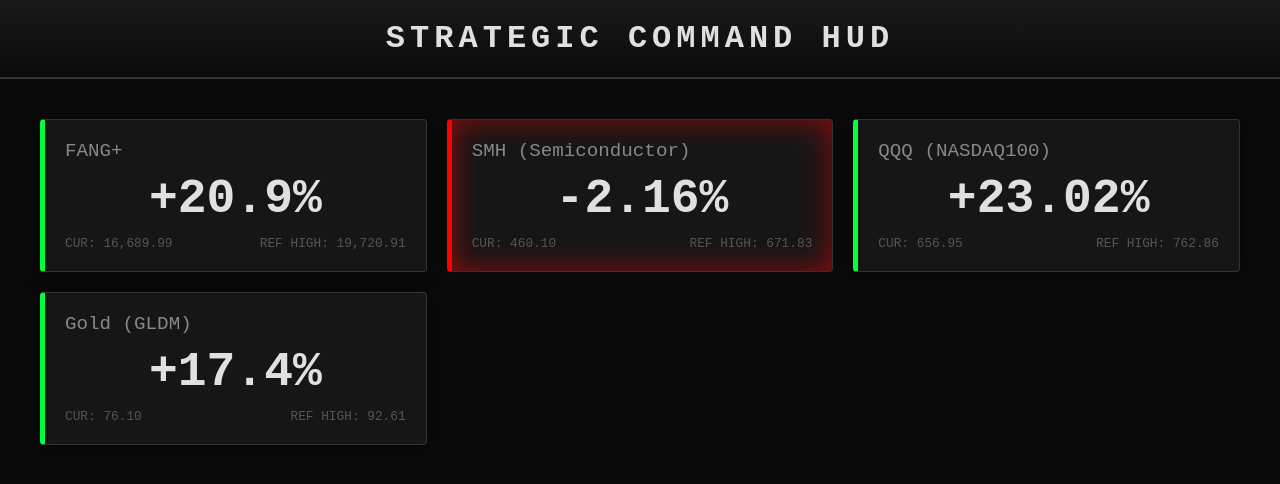
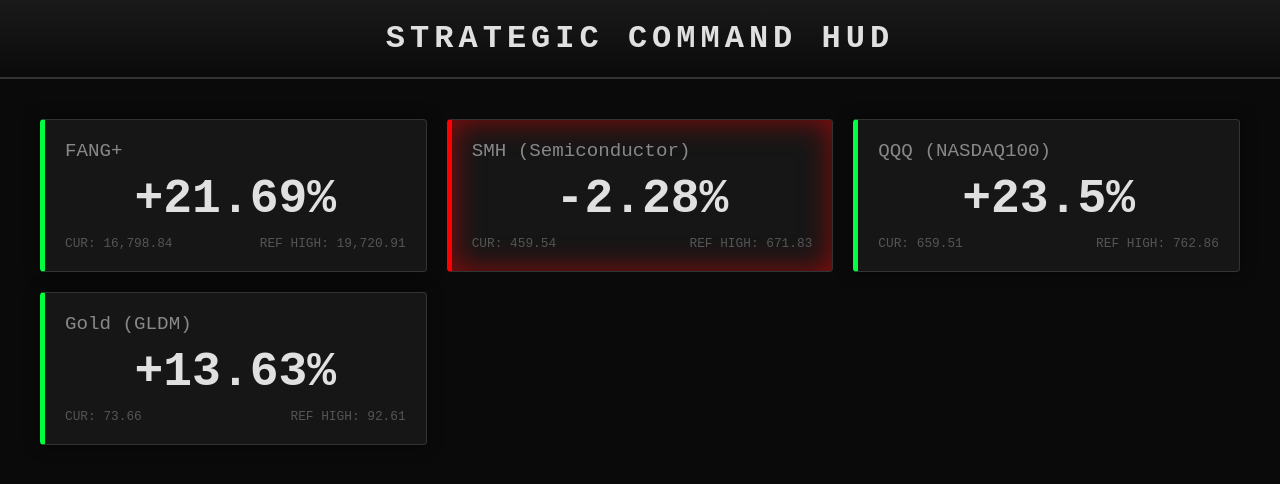
Before and after one commit to tetsustrategist-glitch/fcs-dashboard, a plain HTML site: page index.html in a window 1280 px wide. Drawn offline with Linux system fonts and the light colour scheme.

Commit message:
System Update: FCS HUD Daily Report

```diff
--- a/index.html
+++ b/index.html
@@ -24,7 +24,7 @@
 <header><h1 style="margin:0; letter-spacing: 5px;">STRATEGIC COMMAND HUD</h1></header>
 <div class="dashboard-grid" id="hud-container"></div>
 <script>
-    const marketData = [{"name": "FANG+", "div": 20.9, "price": "16,689.99", "high": "19,720.91"}, {"name": "SMH (Semiconductor)", "div": -2.16, "price": "460.10", "high": "671.83"}, {"name": "QQQ (NASDAQ100)", "div": 23.02, "price": "656.95", "high": "762.86"}, {"name": "Gold (GLDM)", "div": 17.4, "price": "76.10", "high": "92.61"}];
+    const marketData = [{"name": "FANG+", "div": 21.69, "price": "16,798.84", "high": "19,720.91"}, {"name": "SMH (Semiconductor)", "div": -2.28, "price": "459.54", "high": "671.83"}, {"name": "QQQ (NASDAQ100)", "div": 23.5, "price": "659.51", "high": "762.86"}, {"name": "Gold (GLDM)", "div": 13.63, "price": "73.66", "high": "92.61"}];
     const container = document.getElementById('hud-container');
     marketData.forEach(item => {
         let statusClass = 'status-safe';
```
